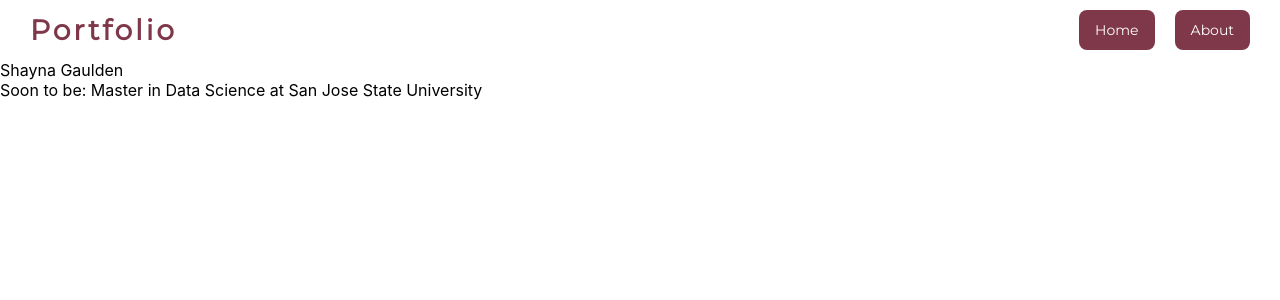
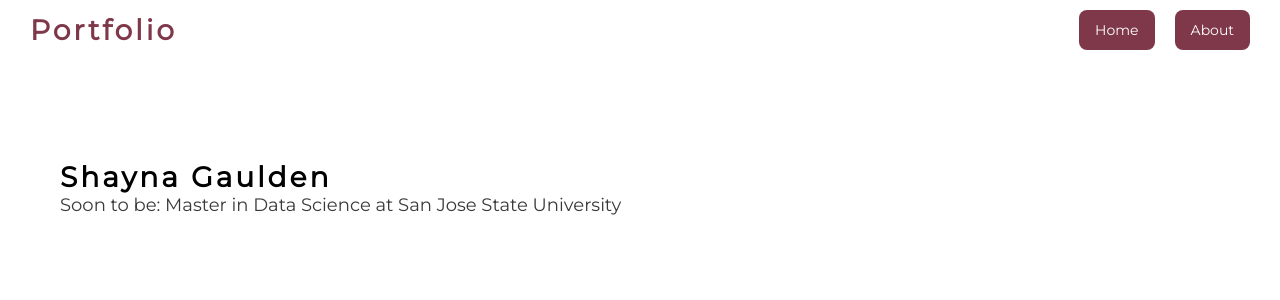
Before and after one commit to shayna-gaulden/portfolio, a React (Create React App) app: page / in a window 1280 px wide. Shown: the top 300 px of the page. Built offline with nearby package versions, Linux system fonts and the light colour scheme.

Commit message:
reusable title added to home page

```diff
--- a/src/App.css
+++ b/src/App.css
@@ -42,3 +42,21 @@
   font-weight: 600;
   color: #7F384A;
 }
+
+.title-container {
+  display: flex;
+  flex-direction: column;
+  padding: 100px 60px 10px 60px;
+}
+.title {
+  font-family: 'Montserrat', sans-serif;
+  font-size: 28px;
+  letter-spacing: 3px;
+  font-weight: 600;
+}
+.subtitle {
+  font-family: 'Montserrat', sans-serif;
+  font-size: 18px;
+  font-weight: 400;
+  color: #393939
+}
```
